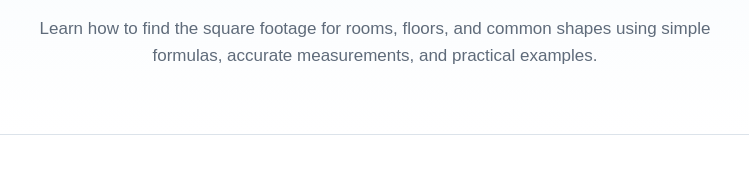
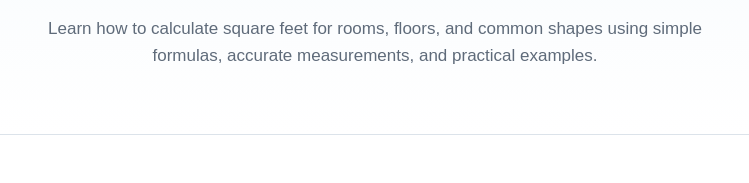
Before and after one commit to Rohan-Naeem/Square-Footage-Calculator, a plain HTML site: page guide.html in a window 1280 px wide. Shown: the part 308-491 px from the top of the page, 265-1014 px from the left. Drawn offline with Linux system fonts and the light colour scheme.

Commit message:
SEO: add 'how to calculate square feet' 1x naturally in guide intro (GSC query, 31 imp)

```diff
--- a/guide.html
+++ b/guide.html
@@ -174,7 +174,7 @@ class="logo-image"
 </h1>
 
 <p>
-    Learn how to find the square footage for rooms, floors,
+    Learn how to calculate square feet for rooms, floors,
     and common shapes using simple formulas, accurate
     measurements, and practical examples.
 </p>
```
